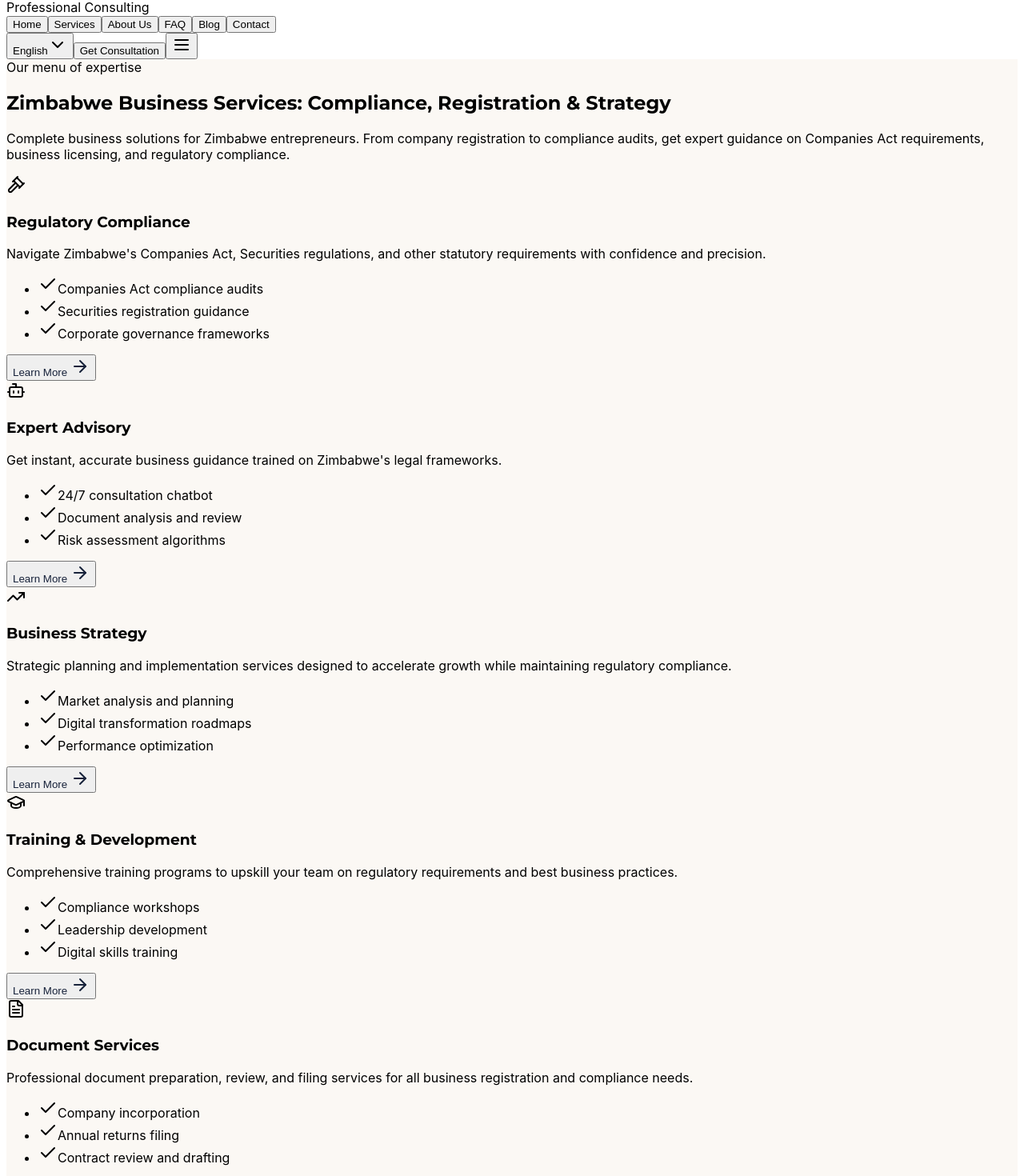
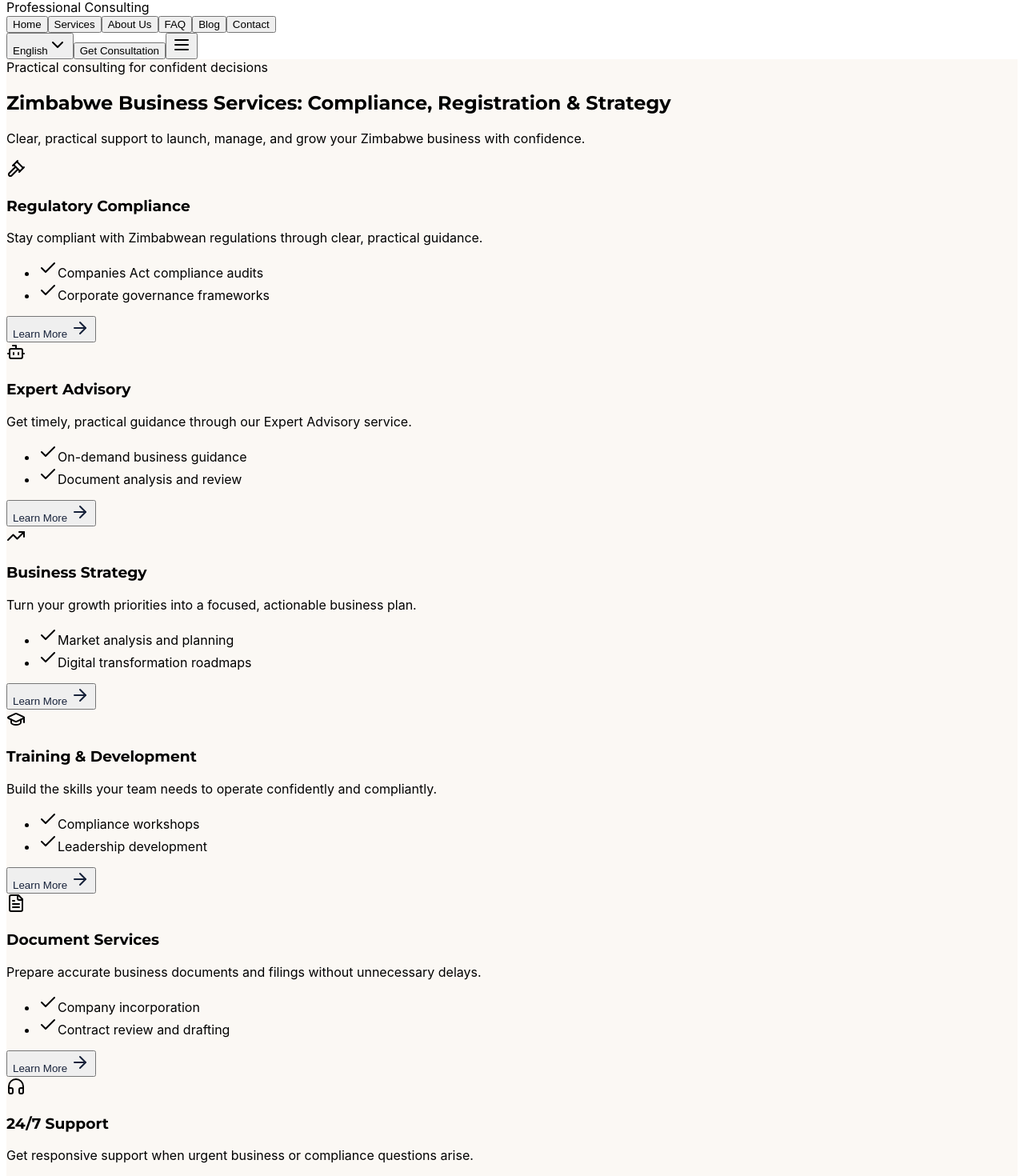
Before and after one commit to Funkidalick24/ipeace-consultancy, a React (Vite) app in the folder client/: page /services in a window 1280 px wide. Shown: the part 201-1671 px from the top of the page at 80% size. Built offline with nearby package versions, Linux system fonts and the light colour scheme.

Commit message:
Refine services section copy

```diff
--- a/client/src/components/sections/services.tsx
+++ b/client/src/components/sections/services.tsx
@@ -23,58 +23,16 @@ const serviceIcons = {
   support: Headphones,
 };
 
-const serviceFeatures = {
-  regulatory: [
-    'Companies Act compliance audits',
-    'Securities registration guidance',
-    'Corporate governance frameworks'
-  ],
-  ai: [
-    '24/7 consultation chatbot',
-    'Document analysis and review',
-    'Risk assessment algorithms'
-  ],
-  strategy: [
-    'Market analysis and planning',
-    'Digital transformation roadmaps',
-    'Performance optimization'
-  ],
-  training: [
-    'Compliance workshops',
-    'Leadership development',
-    'Digital skills training'
-  ],
-  documents: [
-    'Company incorporation',
-    'Annual returns filing',
-    'Contract review and drafting'
-  ],
-  support: [
-    'Instant responses',
-    'Expert escalation',
-    'Emergency consultation'
-  ]
-};
-
-const serviceDescriptions = {
-  regulatory: 'Navigate Zimbabwe\'s Companies Act, Securities regulations, and other statutory requirements with confidence and precision.',
-  ai: 'Get instant, accurate business guidance trained on Zimbabwe\'s legal frameworks.',
-  strategy: 'Strategic planning and implementation services designed to accelerate growth while maintaining regulatory compliance.',
-  training: 'Comprehensive training programs to upskill your team on regulatory requirements and best business practices.',
-  documents: 'Professional document preparation, review, and filing services for all business registration and compliance needs.',
-  support: 'Round-the-clock support through our chatbot and expert consultants for urgent business and compliance queries.'
-};
+const services = ['regulatory', 'ai', 'strategy', 'training', 'documents', 'support'] as const;
 
 export const ServicesSection = memo(function ServicesSection() {
   const { t } = useTranslation();
-
-  const services = ['regulatory', 'ai', 'strategy', 'training', 'documents', 'support'];
 
   return (
     <section id="services" className="py-20 bg-[var(--cream)]">
       <div className="container mx-auto px-4 sm:px-6 lg:px-8">
         <div className="text-center mb-16">
-          <span className="section-kicker mb-4">Our menu of expertise</span>
+          <span className="section-kicker mb-4">{t('services.kicker')}</span>
           <h2 className="text-3xl md:text-4xl font-bold text-gray-900 mb-4">
             {t('services.title')}
           </h2>
@@ -86,8 +44,8 @@ export const ServicesSection = memo(function ServicesSection() {
         <div className="grid lg:grid-cols-3 gap-8">
           {services.map((service) => {
             const Icon = serviceIcons[service as keyof typeof serviceIcons];
-            const features = serviceFeatures[service as keyof typeof serviceFeatures];
-            const description = serviceDescriptions[service as keyof typeof serviceDescriptions];
+            const features = t(`services.cards.${service}.features`, { returnObjects: true }) as string[];
+            const description = t(`services.cards.${service}.description`);
 
             return (
               <Card key={service} className="bg-white hover:-translate-y-1 hover:shadow-xl transition-all duration-300 group">
--- a/client/src/locales/en.json
+++ b/client/src/locales/en.json
@@ -54,12 +54,57 @@
   },
   "services": {
     "title": "Zimbabwe Business Services: Compliance, Registration & Strategy",
-    "subtitle": "Complete business solutions for Zimbabwe entrepreneurs. From company registration to compliance audits, get expert guidance on Companies Act requirements, business licensing, and regulatory compliance.",
+    "subtitle": "Clear, practical support to launch, manage, and grow your Zimbabwe business with confidence.",
     "learnMore": "Learn More",
     "cta": {
       "title": "Need Help with Zimbabwe Business Compliance?",
-      "subtitle": "Get your free consultation today. Our experts can answer: How to register a company in Zimbabwe? What are the compliance requirements? How to get a business license?",
+      "subtitle": "Get clear next steps to strengthen compliance and move your business forward.",
       "button": "Get Free Compliance Check"
+    },
+    "kicker": "Practical consulting for confident decisions",
+    "cards": {
+      "regulatory": {
+        "description": "Stay compliant with Zimbabwean regulations through clear, practical guidance.",
+        "features": [
+          "Companies Act compliance audits",
+          "Corporate governance frameworks"
+        ]
+      },
+      "ai": {
+        "description": "Get timely, practical guidance through our Expert Advisory service.",
+        "features": [
+          "On-demand business guidance",
+          "Document analysis and review"
+        ]
+      },
+      "strategy": {
+        "description": "Turn your growth priorities into a focused, actionable business plan.",
+        "features": [
+          "Market analysis and planning",
+          "Digital transformation roadmaps"
+        ]
+      },
+      "training": {
+        "description": "Build the skills your team needs to operate confidently and compliantly.",
+        "features": [
+          "Compliance workshops",
+          "Leadership development"
+        ]
+      },
+      "documents": {
+        "description": "Prepare accurate business documents and filings without unnecessary delays.",
+        "features": [
+          "Company incorporation",
+          "Contract review and drafting"
+        ]
+      },
+      "support": {
+        "description": "Get responsive support when urgent business or compliance questions arise.",
+        "features": [
+          "Expert escalation",
+          "Emergency consultation"
+        ]
+      }
     }
   },
   "team": {
--- a/client/src/locales/sn.json
+++ b/client/src/locales/sn.json
@@ -54,12 +54,39 @@
   },
   "services": {
     "title": "Masevhisi Edu",
-    "subtitle": "Mhinduro dzakakwana dzekubvunzurudza bhizinesi dzakagadzirisirwa nharaunda yemitemo yeZimbabwe.",
+    "subtitle": "Wana rutsigiro rwakajeka uye runoshanda kuti utange, utungamire, nekukudza bhizinesi rako muZimbabwe nechivimbo.",
     "learnMore": "Dzidza Zvimwe",
     "cta": {
       "title": "Wakagadzirira Kushandura Bhizinesi Rako?",
-      "subtitle": "Tanga nekubvunzurudza kwemahara uye uwane kuti IPEACE ingakubatsira sei kuwana budiriro.",
+      "subtitle": "Wana matanho akajeka ekusimbisa kutevedzera mitemo nekufambisa bhizinesi rako mberi.",
       "button": "Ronga Kubvunzurudza Kwemahara"
+    },
+    "kicker": "Kubvunzurudza kunoshanda pakuita zvisarudzo nechivimbo",
+    "cards": {
+      "regulatory": {
+        "description": "Tevedzera mitemo yeZimbabwe nechivimbo uchitungamirirwa nenzira yakajeka uye inoshanda.",
+        "features": ["Kuongorora kutevedzera Companies Act", "Masisitimu ekutonga kambani"]
+      },
+      "ai": {
+        "description": "Wana nhungamiro nenguva kuburikidza nesevhisi yedu yeMazano eNyanzvi.",
+        "features": ["Nhungamiro yebhizinesi paunenge waida", "Kuongorora nekudzokorora zvinyorwa"]
+      },
+      "strategy": {
+        "description": "Shandura zvinangwa zvako zvekukura kuita hurongwa hwebhizinesi hwakananga uye hunoshanda.",
+        "features": ["Kuongorora musika nekuronga", "Mamepu ekushandura mashandiro edhijitari"]
+      },
+      "training": {
+        "description": "Vaka hunyanzvi hunodiwa nechikwata chako kuti chishande nechivimbo uye chichitevedzera mitemo.",
+        "features": ["Misangano yekudzidzisa kutevedzera mitemo", "Kuvandudza hutungamiri"]
+      },
+      "documents": {
+        "description": "Gadzirira magwaro nemafaira ebhizinesi nemazvo pasina kunonoka kusiri madikanwa.",
+        "features": ["Kunyoresa kambani", "Kuongorora nekugadzira zvibvumirano"]
+      },
+      "support": {
+        "description": "Wana rutsigiro runokurumidza kana paine mibvunzo yechimbi-chimbi yebhizinesi kana yekutevedzera mitemo.",
+        "features": ["Kusvitswa kune nyanzvi", "Kubvunzurudza kwechimbichimbi"]
+      }
     }
   },
   "team": {
@@ -93,7 +120,7 @@
       "services": {
         "select": "Sarudza sevhisi",
         "regulatory": "Kutevera Mitemo",
-        "ai": "Kubvunzurudza kwakaongororwa",
+        "ai": "Mazano eNyanzvi",
         "strategy": "Zvirongwa zveBhizinesi",
         "training": "Kudzidzisa & Kukudziridza",
         "documents": "Masevhisi eZvinyorwa",
@@ -309,7 +336,7 @@
       "serviceTypes": {
         "select": "Sarudza sevhisi",
         "regulatory": "Kutevera Mitemo",
-        "ai": "Kubvunzurudza kwakaongororwa",
+        "ai": "Mazano eNyanzvi",
         "strategy": "Zvirongwa zveBhizinesi",
         "training": "Kudzidzisa & Kukudziridza",
         "documents": "Masevhisi eZvinyorwa",
```
